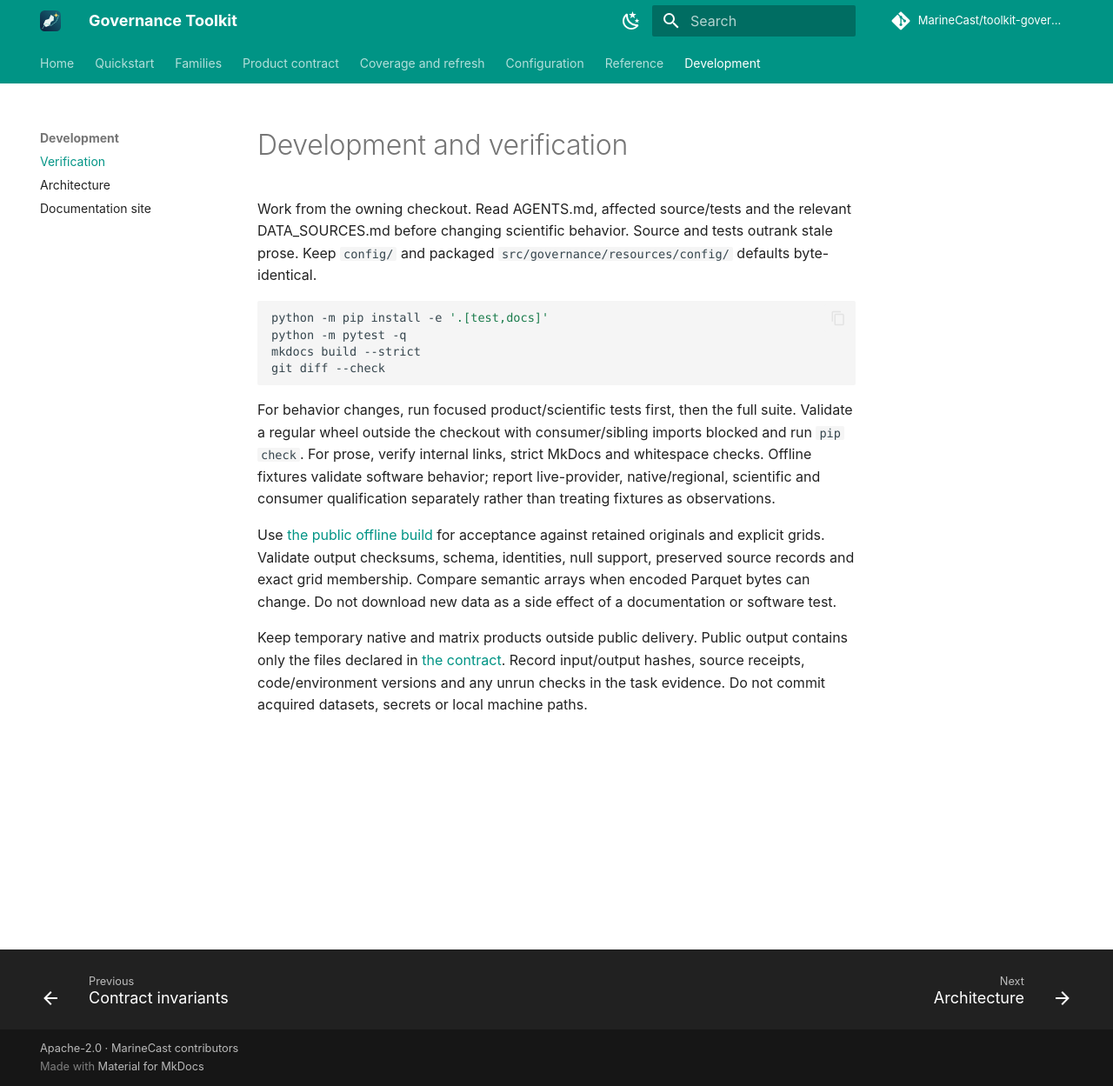
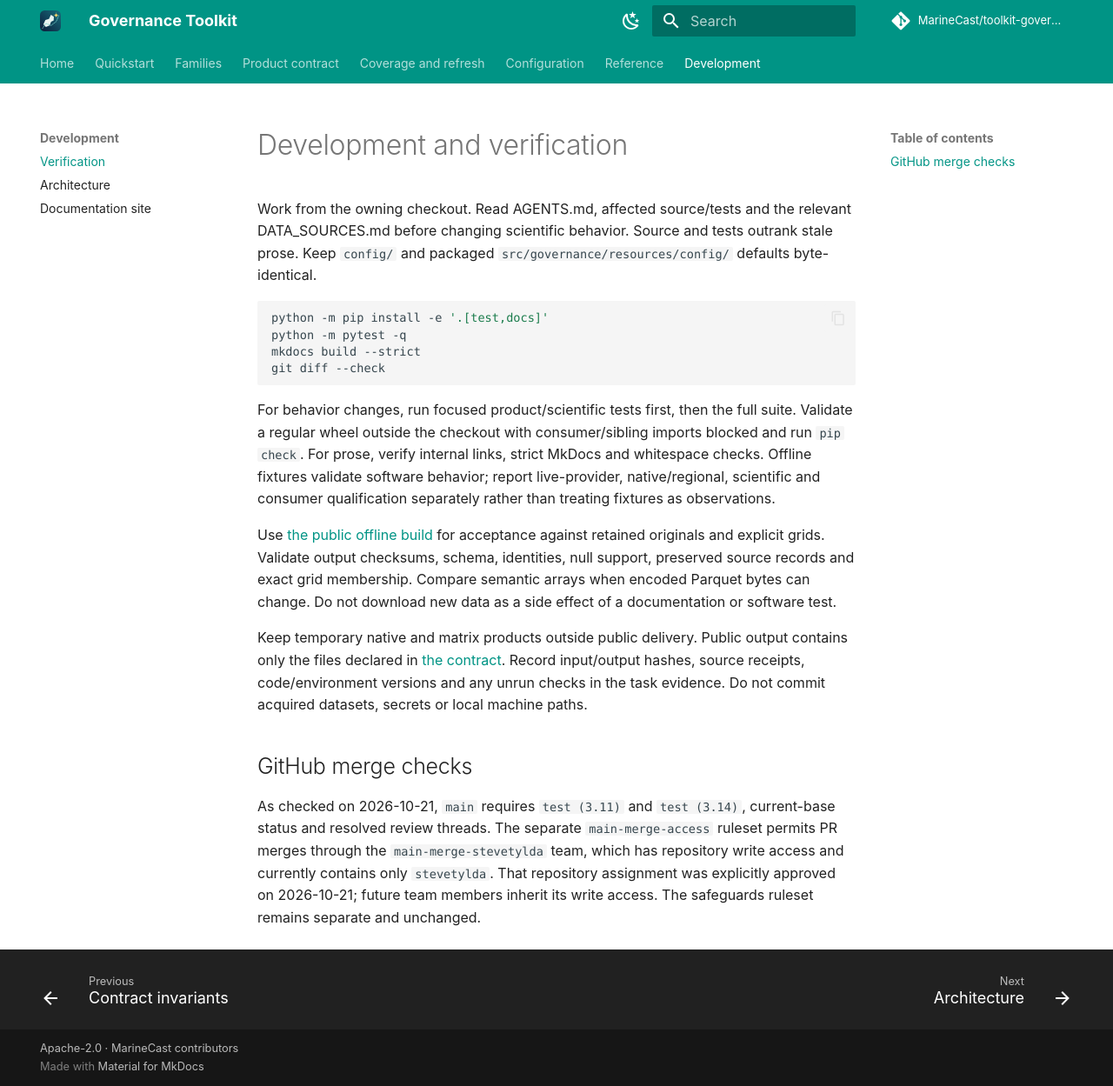
Before and after one commit to MarineCast/toolkit-governance, an MkDocs documentation site: the page built from docs/WORKFLOWS.md, in a window 1280 px wide and 1249 px high. Shown: the whole window at 87% size. Built offline with MkDocs 1.6.1 and Material for MkDocs 9.7.7, drawn with Linux system fonts in a browser that asks for light colours; comment, search, counter and statistics services are not loaded.

Commit message:
Document approved user-only merge team repository access

```diff
--- a/docs/WORKFLOWS.md
+++ b/docs/WORKFLOWS.md
@@ -14,3 +14,12 @@ For behavior changes, run focused product/scientific tests first, then the full
 Use [the public offline build](how-to-use.md) for acceptance against retained originals and explicit grids. Validate output checksums, schema, identities, null support, preserved source records and exact grid membership. Compare semantic arrays when encoded Parquet bytes can change. Do not download new data as a side effect of a documentation or software test.
 
 Keep temporary native and matrix products outside public delivery. Public output contains only the files declared in [the contract](parquet-products.md). Record input/output hashes, source receipts, code/environment versions and any unrun checks in the task evidence. Do not commit acquired datasets, secrets or local machine paths.
+
+## GitHub merge checks
+
+As checked on 2026-10-21, `main` requires `test (3.11)` and `test (3.14)`,
+current-base status and resolved review threads. The separate `main-merge-access`
+ruleset permits PR merges through the `main-merge-stevetylda` team, which has
+repository write access and currently contains only `stevetylda`. That repository
+assignment was explicitly approved on 2026-10-21; future team members inherit its
+write access. The safeguards ruleset remains separate and unchanged.
```
